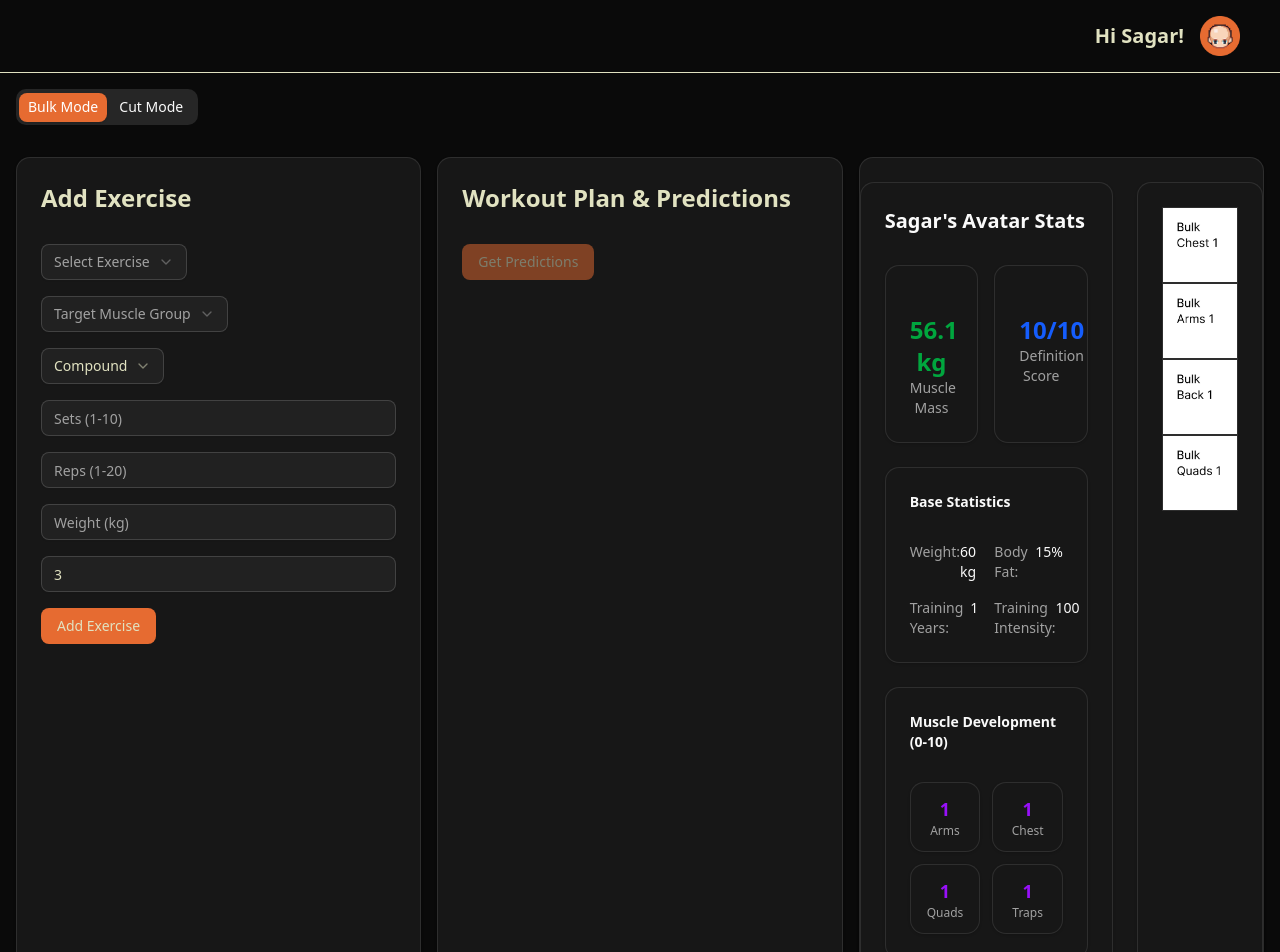
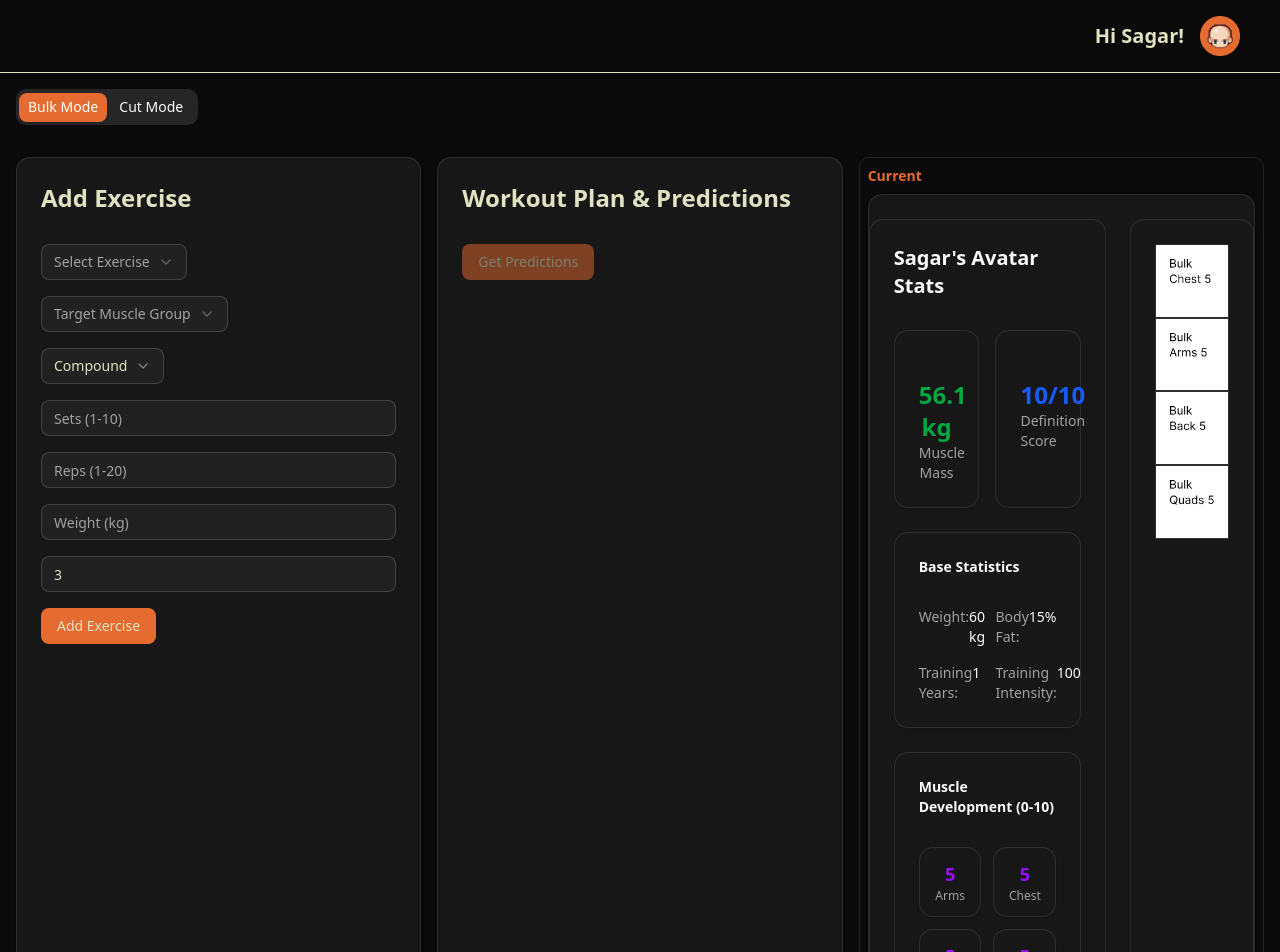
Before and after one commit to SagarNRao/32-Fit, a Next.js app: page /dashboard in a window 1280 px wide. Shown: the top 952 px of the page. Built offline with nearby package versions, Linux system fonts and the light colour scheme.

Commit message:
for each muscle group

```diff
--- a/src/app/dashboard/page.tsx
+++ b/src/app/dashboard/page.tsx
@@ -141,7 +141,6 @@ export default function WorkoutForm() {
   // HERE IS THE BULK MODE / CUT MODE STATE
   const [mode, setMode] = useState<"bulk" | "cut">("bulk");
   const [activeTab, setActiveTab] = useState("tab1");
-  const [selectedMonth, setSelectedMonth] = useState<3 | 6 | 9 | 12>(3);
 
   const addExercise = () => {
     if (
@@ -562,47 +561,76 @@ export default function WorkoutForm() {
           </CardContent>
         </Card>
 
-        {/* Avatar Section with Month Tabs */}
+        {/* Avatar Section with Month Milestones */}
         <div className="w-1/3">
           {cutPredictions && (
-            <div className="mb-4">
-              <Tabs value={selectedMonth.toString()} onValueChange={(value) => setSelectedMonth(Number(value) as 3 | 6 | 9 | 12)}>
-                <TabsList className="grid grid-cols-4 w-full">
-                  <TabsTrigger value="3" className="text-xs">3M</TabsTrigger>
-                  <TabsTrigger value="6" className="text-xs">6M</TabsTrigger>
-                  <TabsTrigger value="9" className="text-xs">9M</TabsTrigger>
-                  <TabsTrigger value="12" className="text-xs">12M</TabsTrigger>
-                </TabsList>
-              </Tabs>
+            <div className="space-y-4">
+              <h3 className="text-lg font-semibold text-[#E1E2C1] mb-3">Avatar Progression</h3>
+
+              {/* 3 Months Avatar */}
+              <div className="border rounded-lg p-2">
+                <h4 className="text-sm font-semibold text-[#E66B31] mb-2">3 Months</h4>
+                <UserAvatar
+                  armsSizePred={cutPredictions?.muscle_groups3?.arms || 5}
+                  chestSizePred={cutPredictions?.muscle_groups3?.chest || 5}
+                  quadsSizePred={cutPredictions?.muscle_groups3?.quads || 5}
+                  TrapsSizePred={cutPredictions?.muscle_groups3?.back || 5}
+                />
+              </div>
+
+              {/* 6 Months Avatar */}
+              {cutPredictions.muscle_groups6 && (
+                <div className="border rounded-lg p-2">
+                  <h4 className="text-sm font-semibold text-[#E66B31] mb-2">6 Months</h4>
+                  <UserAvatar
+                    armsSizePred={cutPredictions?.muscle_groups6?.arms || 5}
+                    chestSizePred={cutPredictions?.muscle_groups6?.chest || 5}
+                    quadsSizePred={cutPredictions?.muscle_groups6?.quads || 5}
+                    TrapsSizePred={cutPredictions?.muscle_groups6?.back || 5}
+                  />
+                </div>
+              )}
+
+              {/* 9 Months Avatar */}
+              {cutPredictions.muscle_groups9 && (
+                <div className="border rounded-lg p-2">
+                  <h4 className="text-sm font-semibold text-[#E66B31] mb-2">9 Months</h4>
+                  <UserAvatar
+                    armsSizePred={cutPredictions?.muscle_groups9?.arms || 5}
+                    chestSizePred={cutPredictions?.muscle_groups9?.chest || 5}
+                    quadsSizePred={cutPredictions?.muscle_groups9?.quads || 5}
+                    TrapsSizePred={cutPredictions?.muscle_groups9?.back || 5}
+                  />
+                </div>
+              )}
+
+              {/* 12 Months Avatar */}
+              {cutPredictions.muscle_groups12 && (
+                <div className="border rounded-lg p-2">
+                  <h4 className="text-sm font-semibold text-[#E66B31] mb-2">12 Months</h4>
+                  <UserAvatar
+                    armsSizePred={cutPredictions?.muscle_groups12?.arms || 5}
+                    chestSizePred={cutPredictions?.muscle_groups12?.chest || 5}
+                    quadsSizePred={cutPredictions?.muscle_groups12?.quads || 5}
+                    TrapsSizePred={cutPredictions?.muscle_groups12?.back || 5}
+                  />
+                </div>
+              )}
             </div>
           )}
 
-          <UserAvatar
-            armsSizePred={
-              selectedMonth === 3 ? (cutPredictions?.muscle_groups3?.arms || 5) :
-              selectedMonth === 6 ? (cutPredictions?.muscle_groups6?.arms || 5) :
-              selectedMonth === 9 ? (cutPredictions?.muscle_groups9?.arms || 5) :
-              (cutPredictions?.muscle_groups12?.arms || 5)
-            }
-            chestSizePred={
-              selectedMonth === 3 ? (cutPredictions?.muscle_groups3?.chest || 5) :
-              selectedMonth === 6 ? (cutPredictions?.muscle_groups6?.chest || 5) :
-              selectedMonth === 9 ? (cutPredictions?.muscle_groups9?.chest || 5) :
-              (cutPredictions?.muscle_groups12?.chest || 5)
-            }
-            quadsSizePred={
-              selectedMonth === 3 ? (cutPredictions?.muscle_groups3?.quads || 5) :
-              selectedMonth === 6 ? (cutPredictions?.muscle_groups6?.quads || 5) :
-              selectedMonth === 9 ? (cutPredictions?.muscle_groups9?.quads || 5) :
-              (cutPredictions?.muscle_groups12?.quads || 5)
-            }
-            TrapsSizePred={
-              selectedMonth === 3 ? (cutPredictions?.muscle_groups3?.back || 5) :
-              selectedMonth === 6 ? (cutPredictions?.muscle_groups6?.back || 5) :
-              selectedMonth === 9 ? (cutPredictions?.muscle_groups9?.back || 5) :
-              (cutPredictions?.muscle_groups12?.back || 5)
-            }
-          />
+          {/* Fallback Avatar when no predictions */}
+          {!cutPredictions && (
+            <div className="border rounded-lg p-2">
+              <h4 className="text-sm font-semibold text-[#E66B31] mb-2">Current</h4>
+              <UserAvatar
+                armsSizePred={5}
+                chestSizePred={5}
+                quadsSizePred={5}
+                TrapsSizePred={5}
+              />
+            </div>
+          )}
         </div>
 
         {/* <Card className="text-[#E1E2C1]">
--- a/src/components/UserAvatar.tsx
+++ b/src/components/UserAvatar.tsx
@@ -60,18 +60,18 @@ export default function UserAvatar(props: UserAvatarProps) {
     // Scale to 0-10 range (back to original scale)
     const definition_score = Math.max(0, Math.min(10, definition_raw));
 
-    // converting size to 0-10
+    // converting size to 1-10 range for sprite selection (props are already 0-10)
     const armsSizeScaled = Math.ceil(
-      Math.max(0, Math.min(10, props.armsSizePred / 10))
+      Math.max(1, Math.min(10, props.armsSizePred))
     );
     const chestSizeScaled = Math.ceil(
-      Math.max(0, Math.min(10, props.chestSizePred / 10))
+      Math.max(1, Math.min(10, props.chestSizePred))
     );
     const quadsSizeScaled = Math.ceil(
-      Math.max(0, Math.min(10, props.quadsSizePred / 10))
+      Math.max(1, Math.min(10, props.quadsSizePred))
     );
     const trapsSizeScaled = Math.ceil(
-      Math.max(0, Math.min(10, props.TrapsSizePred / 10))
+      Math.max(1, Math.min(10, props.TrapsSizePred))
     );
 
     return {
@@ -79,10 +79,10 @@ export default function UserAvatar(props: UserAvatarProps) {
       definition_score: Math.round(definition_score * 10) / 10,
       training_intensity: training_intensity,
       sizes: {
-        arms: Math.round(armsSizeScaled * 10) / 10,
-        chest: Math.round(chestSizeScaled * 10) / 10,
-        quads: Math.round(quadsSizeScaled * 10) / 10,
-        traps: Math.round(trapsSizeScaled * 10) / 10,
+        arms: armsSizeScaled,
+        chest: chestSizeScaled,
+        quads: quadsSizeScaled,
+        traps: trapsSizeScaled,
       },
     };
   };
@@ -94,15 +94,15 @@ export default function UserAvatar(props: UserAvatarProps) {
   useEffect(() => {
     if (stats.definition_score < 5) {
       setMode("Cut");
-    } else if (BFP > 50) {
-      console.log('a')
-      setMode('Fat')
     } else {
       setMode("Bulk");
     }
-  }, [BFP, stats.definition_score]);
+  }, [stats.definition_score]);
 
-  const squareDims = 150
+  const squareDims = 150;
+
+  // Ensure mode has a fallback value
+  const currentMode = mode || "Cut";
 
   return (
     <Card className="flex flex-row">
@@ -222,29 +222,29 @@ export default function UserAvatar(props: UserAvatarProps) {
         <CardContent>
           {/* CHEST */}
           <Image className="border"
-            src={`/sprites/${mode}_Chest_${stats.sizes.chest}.png`}
-            alt="mybigfatbutt"
+            src={`/sprites/${currentMode}_Chest_${stats.sizes.chest}.png`}
+            alt="Chest muscle"
             width={squareDims}
             height={squareDims}
           />
           {/* ARMS */}
           <Image className="border"
-            src={`/sprites/${mode}_Arms_${stats.sizes.chest}.png`}
-            alt="mybigfatbutt"
+            src={`/sprites/${currentMode}_Arms_${stats.sizes.arms}.png`}
+            alt="Arms muscle"
             width={squareDims}
             height={squareDims}
           />
-          {/* TRAPS */}
+          {/* BACK/TRAPS */}
           <Image className="border"
-            src={`/sprites/${mode}_Back_${stats.sizes.chest}.png`}
-            alt="mybigfatbutt"
+            src={`/sprites/${currentMode}_Back_${stats.sizes.traps}.png`}
+            alt="Back muscle"
             width={squareDims}
             height={squareDims}
           />
           {/* QUADS */}
           <Image className="border"
-            src={`/sprites/${mode}_Quads_${stats.sizes.chest}.png`}
-            alt="mybigfatbutt"
+            src={`/sprites/${currentMode}_Quads_${stats.sizes.quads}.png`}
+            alt="Quads muscle"
             width={squareDims}
             height={squareDims}
           />
```
Also changed, not shown: 1 other file (tests, documents, lock files or other folders).
